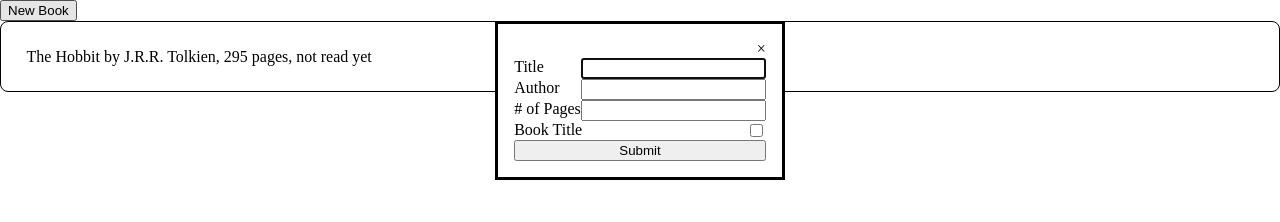
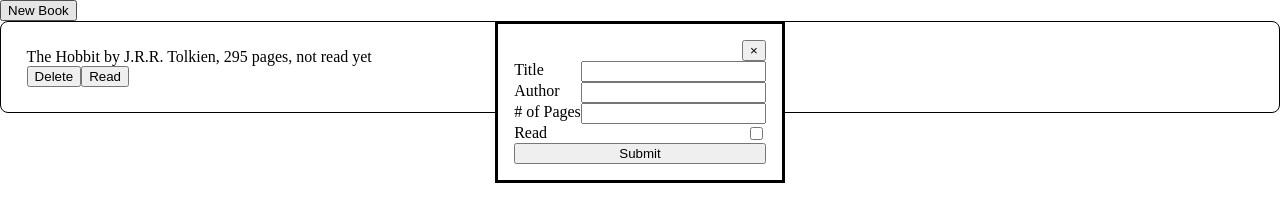
Before and after one commit to groovygnome/odin-library, a plain HTML site: page index.html in a window 1280 px wide. Both pictures are taken after a click on the button "New Book". Drawn offline with Linux system fonts and the light colour scheme.

Commit message:
add functionality to new book button, allow user-specified books to be displayed on page. add delete button to each book entry to delete book card, and add read button to each book entry to toggle read status

```diff
--- a/book.js
+++ b/book.js
@@ -2,6 +2,8 @@ let lib = [];
 const container = document.querySelector('.container');
 const bookBtn = document.querySelector('.new-book');
 const modal = document.querySelector('.book-form');
+const modalClose = document.querySelector('.close');
+const submitBtn = document.querySelector('.submit');
 
 function Book(title, author, pages, read) {
     this.title = title;
@@ -20,25 +22,69 @@ function Book(title, author, pages, read) {
     }
 }
 
+Book.prototype.isRead = function() {
+    if (this.read) {
+        this.read = false;
+    } else {
+        this.read = true;
+    }
+}
+
 function addBookToLibrary(library, title, author, pages, read) {
     library.push(new Book(title, author, pages, read));
 
 }
 
+
 function displayBooks(library) {
 
     for (let book of library) {
+        displayBook(book);
+    }
+}
 
-        const card = document.createElement('div');
-        card.setAttribute('class', 'card');
-        card.setAttribute('id', book.title);
-        card.textContent = book.info();
-        container.appendChild(card);
-    }
-    document.body.appendChild(container);
+function displayBook(book) {
+    const card = document.createElement('div');
+    const bookInfo = document.createElement('span');
+    card.setAttribute('class', 'card');
+    const id = book.title.replace(/\s+/g, '');
+    card.setAttribute('id', id);
+    bookInfo.textContent = book.info();
+    card.appendChild(bookInfo);
+
+    const btns = document.createElement('div');
+    const delBtn = document.createElement('button');
+    const readBtn = document.createElement('button');
+    btns.appendChild(delBtn);
+    btns.appendChild(readBtn);
+
+    delBtn.textContent = 'Delete';
+    delBtn.addEventListener('click', () => { container.removeChild(document.querySelector('#' + id)); });
+
+    readBtn.textContent = 'Read';
+    readBtn.addEventListener('click', () => { book.isRead(); bookInfo.textContent = book.info(); });
+
+    card.appendChild(btns);
+
+    container.appendChild(card);
 }
 
 bookBtn.addEventListener('click', () => { modal.show(); });
+modalClose.addEventListener('click', () => { modal.close(); event.preventDefault(); });
+submitBtn.addEventListener('click', () => {
+    modal.close();
+    event.preventDefault();
+    let book = new Book(document.querySelector('#title').value, document.querySelector('#author').value, document.querySelector('#pages').value, document.querySelector('#read').checked);
+    displayBook(book);
+    lib.push(book);
+
+
+    document.querySelector('#title').value = '';
+    document.querySelector('#author').value = '';
+    document.querySelector('#pages').value = '';
+    document.querySelector('#read').checked = false;
+});
+
 
 addBookToLibrary(lib, 'The Hobbit', 'J.R.R. Tolkien', 295, false);
 
--- a/index.html
+++ b/index.html
@@ -10,7 +10,7 @@
         <button class='new-book'>New Book</button>
         <dialog class='book-form'>
             <form id='new'>
-                <span class='close'>&times;</span>
+                <button class='close'>&times;</button>
                 <label for='title'>
                     <span>Title</span>
                     <input type='text' id='title' />
@@ -24,10 +24,10 @@
                     <input type='number' id='pages' step='1' />
                 </label>
                 <label for='read'>
-                    <span>Book Title</span>
-                    <input type='checkbox' id='read' />
+                    <span>Read</span>
+                    <input type='checkbox' value='true' id='read' />
                 </label>
-                <button type='submit' form='new'>Submit</button?
+                <input class='submit' type='submit' form='new'>
 
 
 
```
